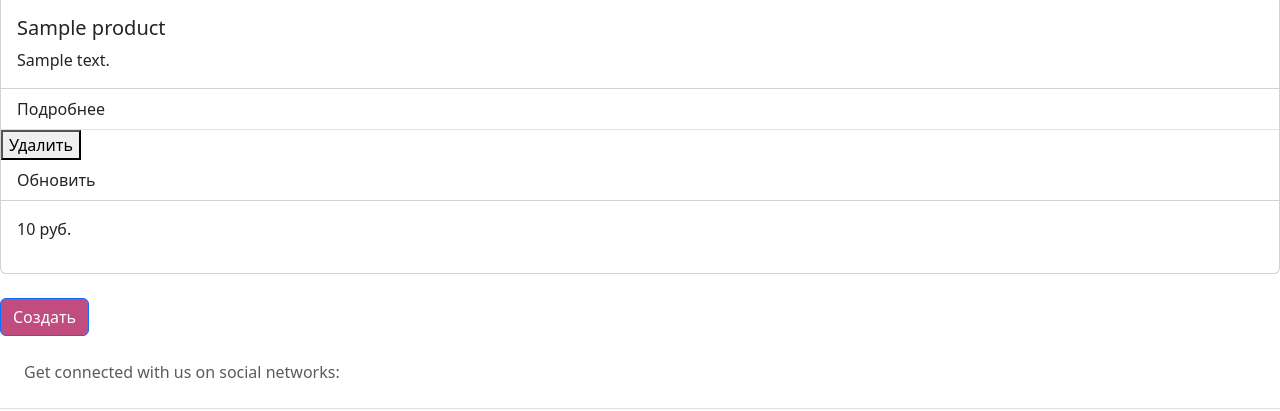
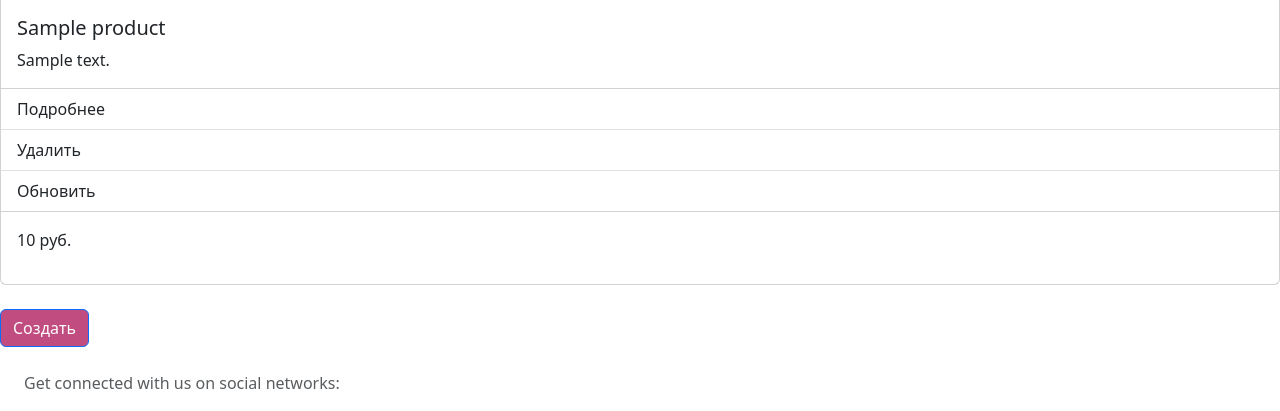
Before and after one commit to lesson-pet-org/Django-first, a Django app: page / in a window 1280 px wide. Shown: the part 83-494 px from the top of the page. Run offline with Django 4.2, Linux system fonts and the light colour scheme; tables that the repository leaves empty hold one stand-in row (values such as "Sample post").

Commit message:
gjango-7: добавлена кнопка НЕТ при удалении

```diff
--- a/product/templates/index.html
+++ b/product/templates/index.html
@@ -12,10 +12,7 @@
           </div>
           <ul class="list-group list-group-flush">
             <a class="list-group-item" href="{% url 'product_detail' product.pk%}">Подробнее</a>
-            <form method="post" action="{%url 'delete_product' product.pk%}">
-              {%csrf_token%}
-              <button type='submit'>Удалить</button>
-            </form>
+            <a class="list-group-item" href="{%url 'delete_product' product.pk%}" >Удалить</a>
             <a class="list-group-item" href="{%url 'updete_product' product.pk%}" >Обновить</a>
           </ul>
           <div class="card-body">
--- a/product/templates/product_delete.html
+++ b/product/templates/product_delete.html
@@ -4,5 +4,7 @@
   <form method="post">
     {%csrf_token%}
     <button type='submit'>Удалить</button>
+    <a class="list-group-item btn btn-primary" type="button" href="{% url 'home'%}">НЕТ!</a>
   </form>
+
 {%endblock%}
```
Also changed, not shown: media/images/dodge-challenger-demon-srt-4k-rear-bm-2880x1800_Cd7AMfl.jpg (added), media/images/dodge-challenger-demon-srt-4k-rear-bm-2880x1800_bDFjS7j.jpg (added), 1 other file.
